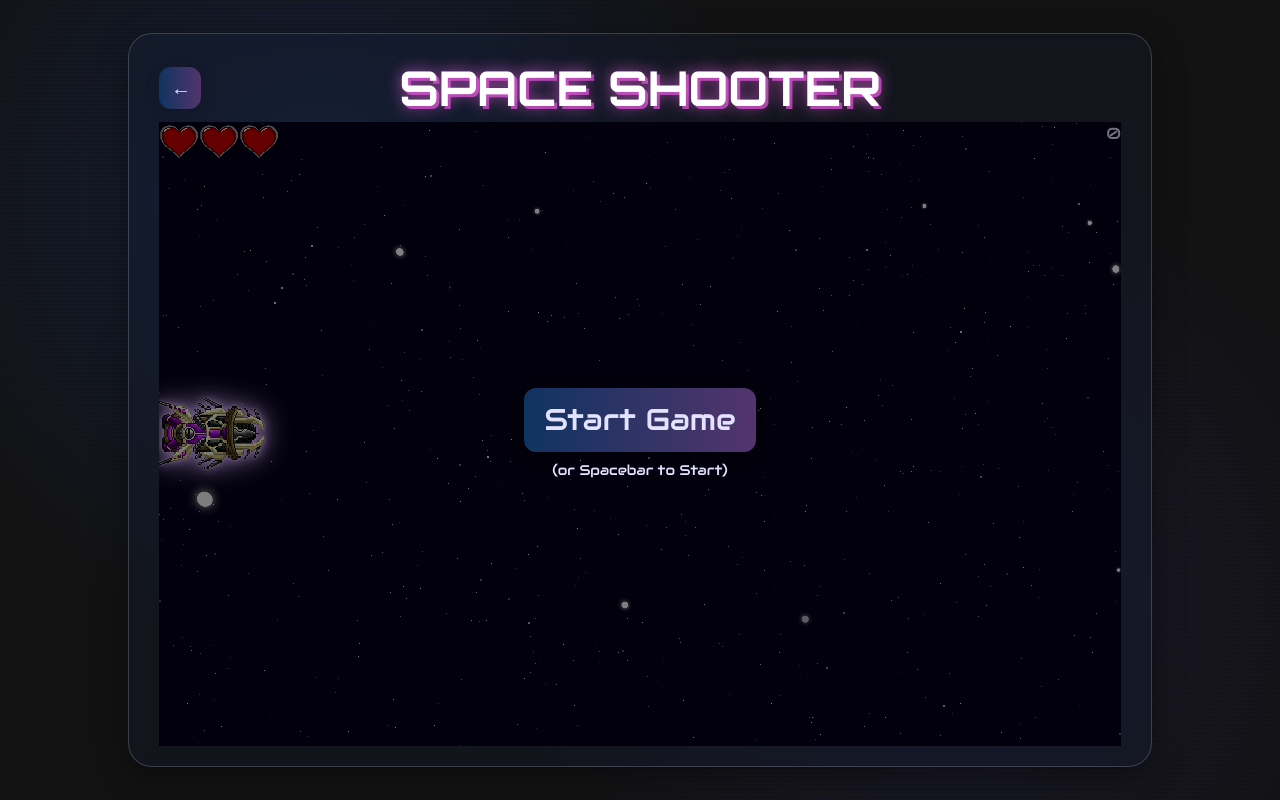
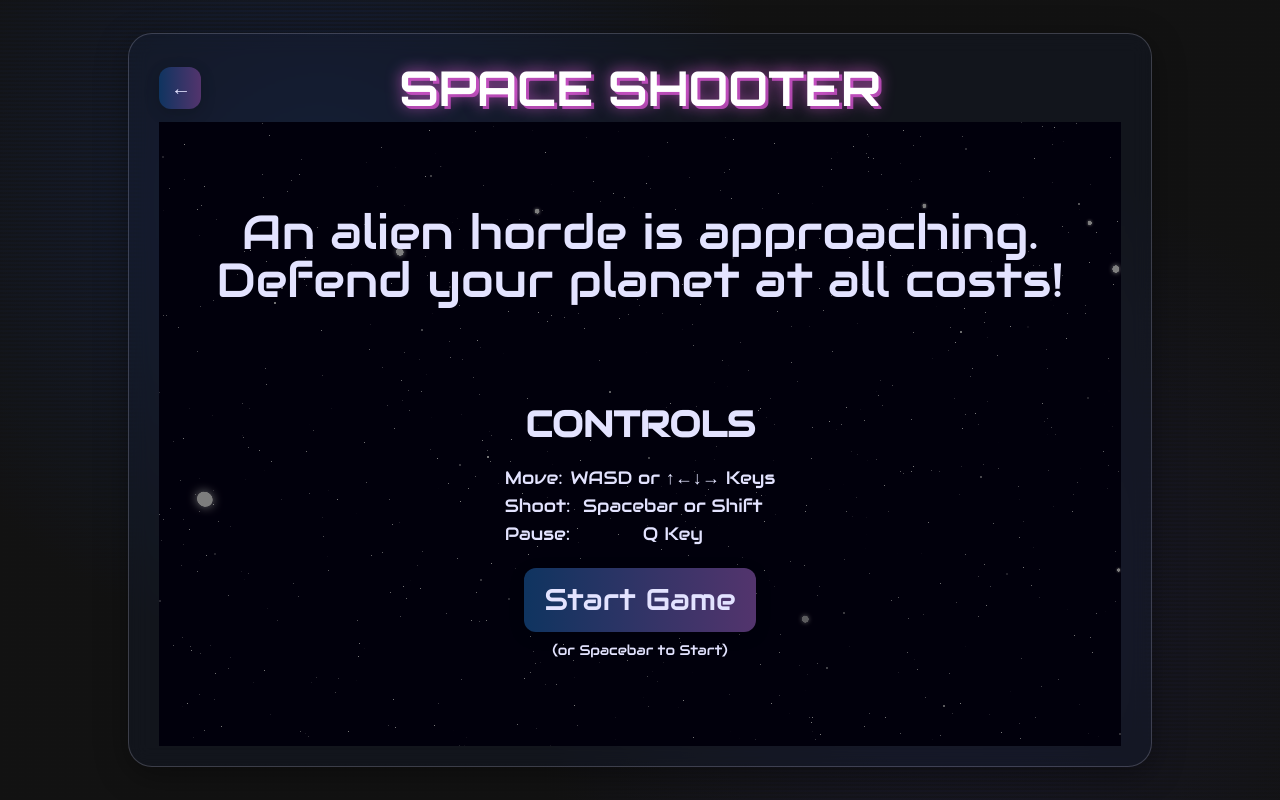
Before and after one commit to GustavoDan/gustavodan-games, a Next.js app: page /space-shooter in a window 1280 px wide. Built offline with nearby package versions, Linux system fonts and the light colour scheme.

Commit message:
Space Shooter: Add highScore, GameOver screen and Finish Start screen. Add library pluralize. Create MOVE_SPEEDS const

```diff
--- a/src/app/space-shooter/SpaceShooter.tsx
+++ b/src/app/space-shooter/SpaceShooter.tsx
@@ -7,11 +7,11 @@ import {
     INITIAL_INPUT_ACTIONS,
     CONSTANT_SIZES,
     MAX_PLAYER_LIFE,
+    LOCALSTORAGE_HS_VAR,
 } from "./constants";
 import Player from "./Player";
 import { gameReducer } from "./game/reducer";
 import { useGameContext } from "@/contexts/GameContext";
-import usePrevious from "@/hooks/usePrevious";
 import useStateMachine from "@/hooks/useStateMachine";
 import { Binding } from "@/types";
 import useEventListener from "@/hooks/useEventListener";
@@ -24,11 +24,13 @@ import useAssetLoader from "@/hooks/useAssetLoader";
 import Loading from "@/components/Loading";
 import DisplayError from "@/components/DisplayError";
 import HeartContainer from "./HeartContainer";
+import { loadHighScore, setHighScore } from "@/utils/highScore";
+import { handleGameOver, handleGameStart } from "@/utils/reducerCommon";
+import pluralize from "pluralize";
 
 const SpaceShooter = () => {
     const { isLoading, assets, error } = useAssetLoader(ALL_SPRITES);
     const { worldWidth, worldHeight } = useGameContext();
-    const previousWorldHeight = usePrevious(worldHeight);
 
     const [gameState, dispatch] = useReducer(gameReducer, INITIAL_GAME_STATE);
     const inputActionsRef = useRef({ ...INITIAL_INPUT_ACTIONS });
@@ -72,11 +74,37 @@ const SpaceShooter = () => {
         inputActionsRef.current = { ...INITIAL_INPUT_ACTIONS };
     }, []);
 
-    const { start, togglePause, engineState } = useStateMachine(gameTick, {
+    const { start, stop, togglePause, engineState } = useStateMachine(
+        gameTick,
+        {
             onPause: resetInputs,
             onResume: resetInputs,
             onStop: resetInputs,
+        }
+    );
+
+    useEffect(() => {
+        loadHighScore(LOCALSTORAGE_HS_VAR, dispatch);
+    }, []);
+
+    useEffect(() => {
+        setHighScore(LOCALSTORAGE_HS_VAR, gameState.highScore.toString());
+    }, [gameState.highScore]);
+
+    useEffect(() => {
+        handleGameOver(gameState.player.life, stop, dispatch);
+    }, [gameState.player.life, stop]);
+
+    const handleStart = useCallback(() => {
+        handleGameStart(gameState.player.life, start, dispatch);
+
+        dispatch({
+            type: "INITIALIZE_GAME_STATE",
+            payload: {
+                playerY: (worldHeight - CONSTANT_SIZES.player.height) / 2,
+            },
         });
+    }, [gameState.player.life, start, worldHeight]);
 
     const deleteObject: DeleteObjectFn = useCallback((objectType, objectId) => {
         dispatch({
@@ -88,24 +116,13 @@ const SpaceShooter = () => {
         });
     }, []);
 
-    useEffect(() => {
-        if (worldHeight <= 0 || previousWorldHeight) return;
-
-        dispatch({
-            type: "INITIALIZE_GAME_STATE",
-            payload: {
-                playerY: (worldHeight - CONSTANT_SIZES.player.height) / 2,
-            },
-        });
-    }, [worldHeight, previousWorldHeight]);
-
     const bindings = useMemo(
         (): Binding[] => [
             {
                 keys: ["Space"],
                 states: ["IDLE"],
                 action: (type) => {
-                    if (type === "keydown") start();
+                    if (type === "keydown") handleStart();
                 },
             },
             {
@@ -137,7 +154,7 @@ const SpaceShooter = () => {
                 },
             },
             {
-                keys: ["Space", "ShiftLeft"],
+                keys: ["Space", "ShiftLeft", "ShiftRight"],
                 states: ["RUNNING"],
                 action: (type) => {
                     inputActionsRef.current.shoot = type === "keydown";
@@ -151,7 +168,7 @@ const SpaceShooter = () => {
                 },
             },
         ],
-        [togglePause, start]
+        [togglePause, handleStart]
     );
 
     const handleInput = useCallback(
@@ -169,6 +186,11 @@ const SpaceShooter = () => {
 
     useEventListener("keydown", handleInput);
     useEventListener("keyup", handleInput);
+
+    const shouldRenderGameElements = useMemo(
+        () => engineState !== "IDLE" || gameState.player.life === 0,
+        [engineState, gameState.player.life]
+    );
 
     if (isLoading) return <Loading />;
     if (error) return <DisplayError message={error} />;
@@ -203,25 +225,59 @@ const SpaceShooter = () => {
                 />
             ))}
 
+            {shouldRenderGameElements && (
+                <>
                     <Player playerState={gameState.player} />
 
-            <div className="flex justify-between">
+                    <div className="relative flex justify-between p-2.5">
                         <div className="flex">
-                    {Array.from({ length: MAX_PLAYER_LIFE }).map((_, index) => (
+                            {Array.from({ length: MAX_PLAYER_LIFE }).map(
+                                (_, index) => (
                                     <HeartContainer
                                         key={index}
                                         isEmpty={index >= gameState.player.life}
                                     />
-                    ))}
+                                )
+                            )}
                         </div>
 
-                {gameState.score}
+                        <span className="text-4xl">
+                            Score: {gameState.score}
+                        </span>
+                    </div>
+                </>
+            )}
+
+            <GameOverlay
+                engineState={engineState}
+                isGameOver={gameState.player.life <= 0}
+            >
+                <GameOverlay.StartScreen>
+                    <div className="flex flex-col gap-25">
+                        <h1 className="text-5xl">
+                            An alien horde is approaching. Defend your planet at
+                            all costs!
+                        </h1>
+
+                        <div className="flex flex-col justify-center items-center gap-5">
+                            <h2 className="text-4xl font-bold">CONTROLS</h2>
+                            <div className="flex md:text-lg">
+                                <div className="text-left flex flex-col">
+                                    <span>Move:</span>
+                                    <span>Shoot:</span>
+                                    <span>Pause:</span>
+                                </div>
+                                <div className="flex flex-col">
+                                    <span>WASD or ↑←↓→ Keys</span>
+                                    <span>Spacebar or Shift</span>
+                                    <span>Q Key</span>
+                                </div>
+                            </div>
+                        </div>
                     </div>
 
-            <GameOverlay engineState={engineState} isGameOver={false}>
-                <GameOverlay.StartScreen>
                     <div className="flex flex-col gap-2">
-                        <GameActionButton onClick={start}>
+                        <GameActionButton onClick={handleStart}>
                             Start Game
                         </GameActionButton>
                         <span className="text-xs md:text-sm">
@@ -229,10 +285,36 @@ const SpaceShooter = () => {
                         </span>
                     </div>
                 </GameOverlay.StartScreen>
+
                 <GameOverlay.PauseScreen>
                     <h1 className="text-5xl font-bold">PAUSED</h1>
                     <span>Press Q to resume</span>
                 </GameOverlay.PauseScreen>
+
+                <GameOverlay.GameOverScreen>
+                    <h1 className="text-4xl md:text-5xl font-bold">
+                        GAME OVER
+                    </h1>
+                    <div className="text-xl md:text-2xl flex flex-col gap-2">
+                        <span>
+                            Awesome! You obliterated{" "}
+                            {pluralize("ship", gameState.score, true)}!
+                        </span>
+                        <span>
+                            Your current record is{" "}
+                            {pluralize("ship", gameState.highScore, true)}!
+                        </span>
+                    </div>
+
+                    <div className="flex flex-col gap-2">
+                        <GameActionButton onClick={handleStart}>
+                            Play Again
+                        </GameActionButton>
+                        <span className="text-xs md:text-sm">
+                            (or press Spacebar to Restart)
+                        </span>
+                    </div>
+                </GameOverlay.GameOverScreen>
             </GameOverlay>
         </div>
     );
--- a/src/app/space-shooter/game/reducer.ts
+++ b/src/app/space-shooter/game/reducer.ts
@@ -1,4 +1,12 @@
-import { BoundingBox, CollidableObject, Vector2D } from "@/types";
+import {
+    BaseTickAction,
+    BoundingBox,
+    CollidableObject,
+    GameOverAction,
+    LoadHighScoreAction,
+    ResetAction,
+    Vector2D,
+} from "@/types";
 import {
     DeletableObject,
     EnemyState,
@@ -13,7 +21,9 @@ import {
     ALL_SPRITES,
     CONSTANT_SIZES,
     ENEMY_SPAWN_TIME_RANGE,
+    INITIAL_GAME_STATE,
     INVULNERABILITY_DURATION,
+    MOVE_SPEEDS,
     SHOT_COOLDOWN,
 } from "../constants";
 import { getDirectionOnAxis, moveOnAxis } from "@/utils/movement";
@@ -23,31 +33,36 @@ import { areBoxesOverlapping, isPixelColliding } from "@/utils/collision";
 
 type Assets = { [k in keyof typeof ALL_SPRITES]: HTMLImageElement };
 
-type TickAction = {
+interface TickAction extends BaseTickAction {
     type: "TICK";
-    payload: {
-        deltaTime: number;
-        screenSize: Vector2D;
+    payload: BaseTickAction["payload"] & {
         inputActions: ShooterInputAction;
         volatileData: VolatileData;
         assets: Assets;
     };
-};
-type InitializePlayerYAction = {
+}
+
+interface InitializePlayerYAction {
     type: "INITIALIZE_GAME_STATE";
     payload: {
         playerY: number;
     };
-};
-type DeleteObjectAction = {
+}
+interface DeleteObjectAction {
     type: "DELETE_OBJECT";
     payload: {
         objectType: DeletableObject;
         objectId: string;
     };
-};
+}
 
-type GameAction = TickAction | InitializePlayerYAction | DeleteObjectAction;
+type GameAction =
+    | TickAction
+    | InitializePlayerYAction
+    | DeleteObjectAction
+    | LoadHighScoreAction
+    | ResetAction
+    | GameOverAction;
 
 const ENEMY_TYPES = (Object.keys(CONSTANT_SIZES.enemies) as EnemyType[]).map(
     (key) => key
@@ -116,7 +131,7 @@ const handlePlayerPhysics = (
     playerState.pos.x = moveOnAxis(
         playerState.pos.x,
         playerState.moveDirection.horizontal,
-        playerState.moveSpeed,
+        MOVE_SPEEDS.player,
         deltaTime,
         { max: maxPlayerPos.x }
     );
@@ -124,7 +139,7 @@ const handlePlayerPhysics = (
     playerState.pos.y = moveOnAxis(
         playerState.pos.y,
         playerState.moveDirection.vertical,
-        playerState.moveSpeed,
+        MOVE_SPEEDS.player,
         deltaTime,
         { max: maxPlayerPos.y }
     );
@@ -144,7 +159,12 @@ const handleShots = (
 
         if (isShotMarked) {
         } else if (isShotAnimFinished) {
-            shot.pos.x = moveOnAxis(shot.pos.x, "RIGHT", 600, deltaTime);
+            shot.pos.x = moveOnAxis(
+                shot.pos.x,
+                "RIGHT",
+                MOVE_SPEEDS.shot,
+                deltaTime
+            );
         } else {
             shot.pos = getPlayerGunPos(gameState.player.pos);
         }
@@ -167,7 +187,12 @@ export const handleEnemies = (
 ) => {
     gameState.enemies.forEach((enemie) => {
         if (!gameState.markedForDeletion.enemies.has(enemie.id)) {
-            enemie.pos.x = moveOnAxis(enemie.pos.x, "LEFT", 600, deltaTime);
+            enemie.pos.x = moveOnAxis(
+                enemie.pos.x,
+                "LEFT",
+                MOVE_SPEEDS.enemies,
+                deltaTime
+            );
         }
     });
 
@@ -359,7 +384,17 @@ export const gameReducer = (
                 ),
             };
         }
-
+        case "LOAD_HIGH_SCORE": {
+            return { ...gameState, highScore: action.payload };
+        }
+        case "RESET": {
+            return { ...INITIAL_GAME_STATE, highScore: gameState.highScore };
+        }
+        case "GAME_OVER": {
+            return gameState.score <= gameState.highScore
+                ? gameState
+                : { ...gameState, highScore: gameState.score };
+        }
         default:
             return gameState;
     }
--- a/src/app/space-shooter/types.ts
+++ b/src/app/space-shooter/types.ts
@@ -16,7 +16,6 @@ export type DeleteObjectFn = (
 export interface PlayerState {
     life: number;
     pos: Vector2D;
-    moveSpeed: number;
     moveDirection: {
         vertical: VerticalMovementDirection;
         horizontal: HorizontalMovementDirection;
@@ -46,6 +45,7 @@ export interface GameState {
         enemies: Set<string>;
     };
     score: number;
+    highScore: number;
 }
 
 export interface ShooterInputAction extends BaseInputAction {
```
Also changed, not shown: package.json (+8 -6 lines), src/app/space-shooter/constants.ts (+8 -1 lines), 1 other file (tests, documents, lock files or other folders). Lines whose indentation alone changed are shown as unchanged.
